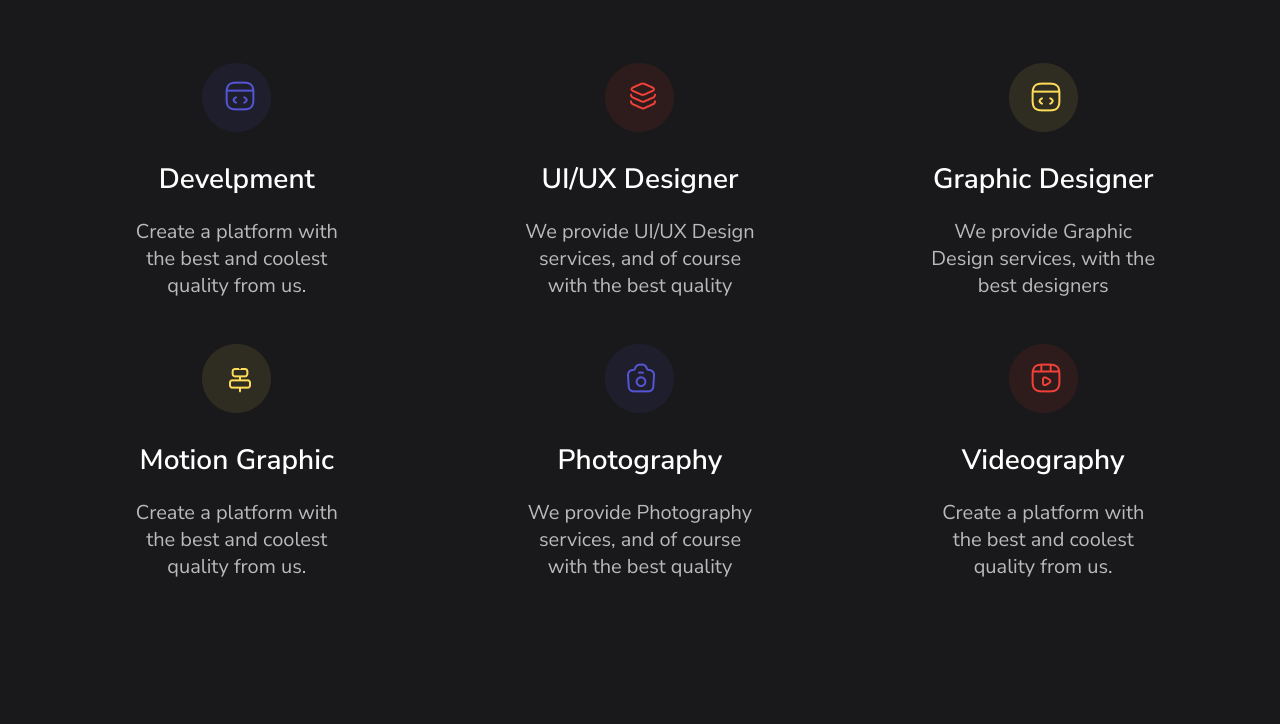
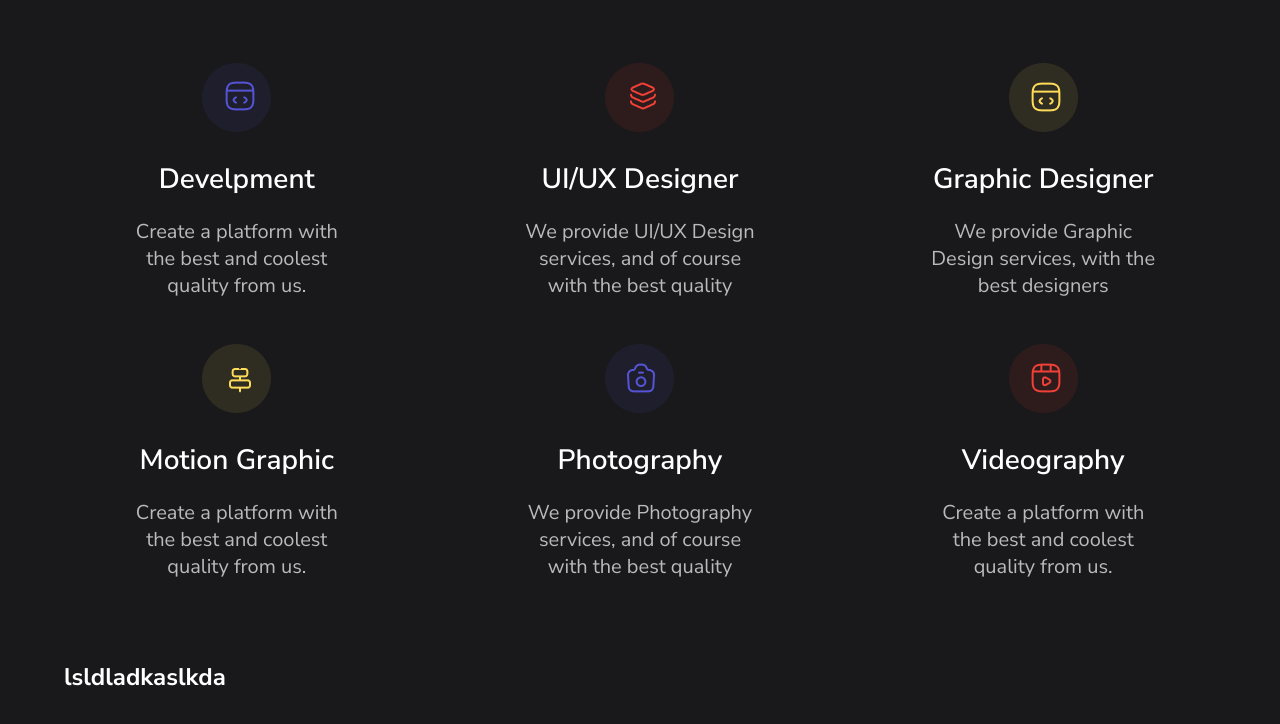
Before and after one commit to tonamour/test1, a plain HTML site: page index.html in a window 1280 px wide. Shown: the part 1143-1867 px from the top of the page. Before the commit the page ends 1809 px from the top, so only its background shows below. Drawn offline with nearby package versions, Linux system fonts and the light colour scheme.

Commit message:
added new block

```diff
--- a/index.html
+++ b/index.html
@@ -111,7 +111,9 @@
 </div>
 
 
+<div><h2>lsldladkaslkda
 
+</h2></div>
 
 
 <!-- service end-->
```
